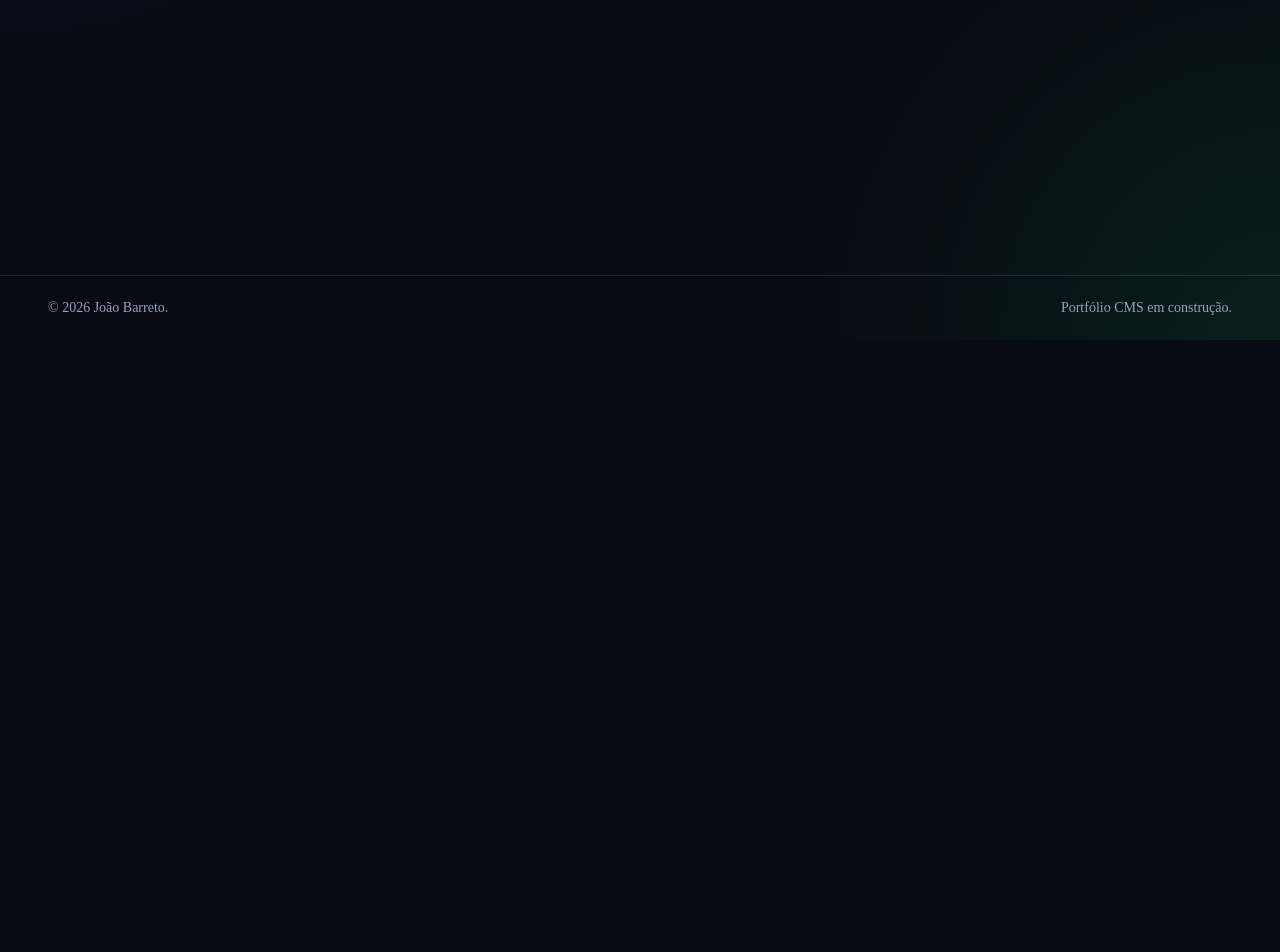
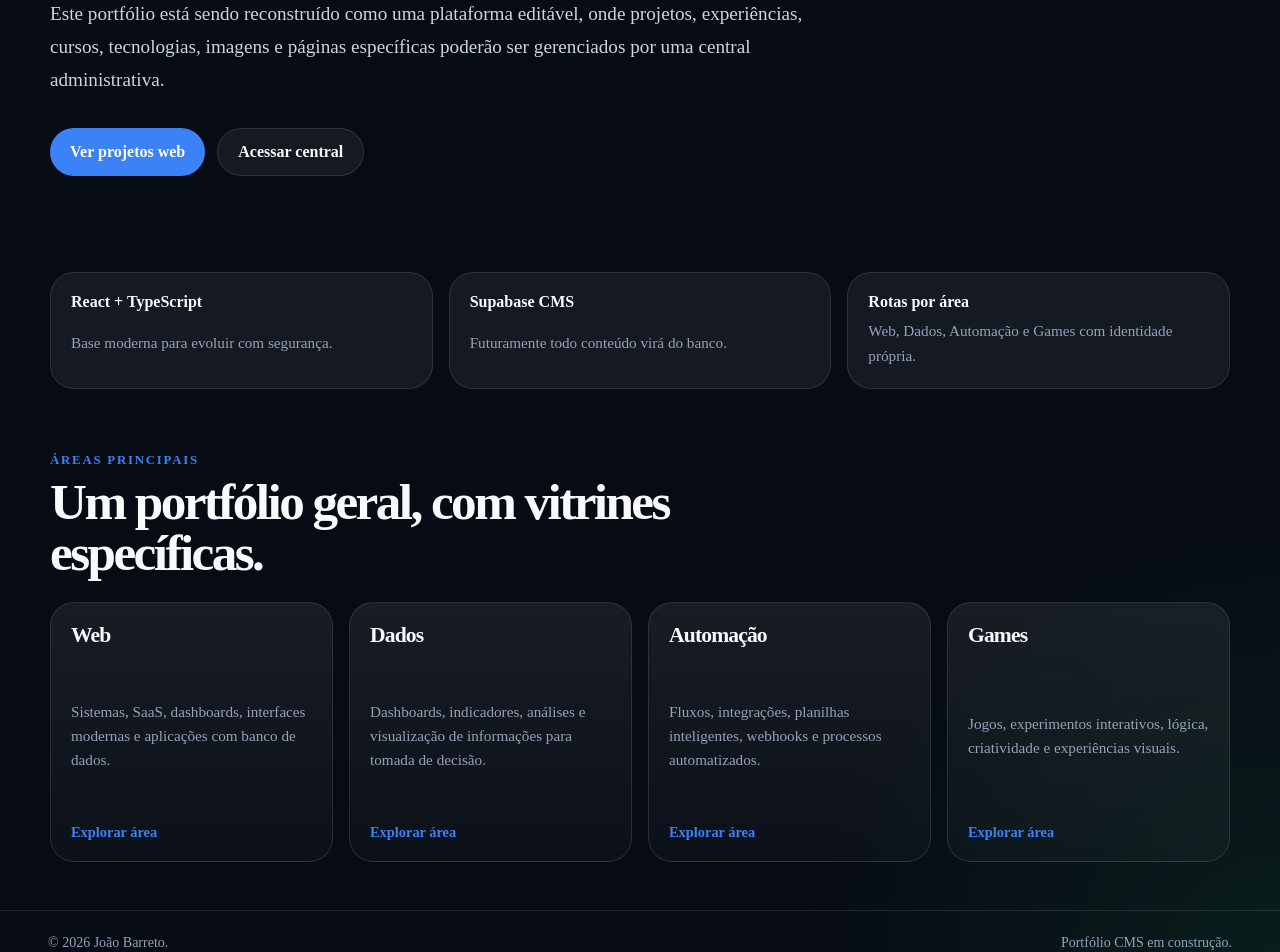
Before and after one commit to JoaoBarreto35/portfolio_cms_react_ts, a React (Vite) app: page / in a window 1280 px wide. Shown: the part 460-1412 px from the top of the page. Before the commit the page ends 800 px from the top, so only its background shows below. Built offline with nearby package versions, Linux system fonts and the light colour scheme.

Commit message:
feat: add home page structure

```diff
--- a/src/features/portfolio/pages/HomePage/index.tsx
+++ b/src/features/portfolio/pages/HomePage/index.tsx
@@ -1,7 +1,90 @@
-export function HomePage(){
-    return(
-        <section>
-            <p> Home Page</p>
-        </section>
-    );
+import { Link } from "react-router-dom";
+
+import styles from "./styles.module.css";
+
+const portfolioAreas = [
+  {
+    title: "Web",
+    description: "Sistemas, SaaS, dashboards, interfaces modernas e aplicações com banco de dados.",
+    href: "/web",
+  },
+  {
+    title: "Dados",
+    description: "Dashboards, indicadores, análises e visualização de informações para tomada de decisão.",
+    href: "/data-analytics",
+  },
+  {
+    title: "Automação",
+    description: "Fluxos, integrações, planilhas inteligentes, webhooks e processos automatizados.",
+    href: "/automation",
+  },
+  {
+    title: "Games",
+    description: "Jogos, experimentos interativos, lógica, criatividade e experiências visuais.",
+    href: "/game",
+  },
+];
+
+export function HomePage() {
+  return (
+    <div className={styles.page}>
+      <section className={styles.hero}>
+        <p className={styles.eyebrow}>Portfolio CMS pessoal</p>
+
+        <h1>
+          João Barreto — sistemas, dados e automações para resolver problemas reais.
+        </h1>
+
+        <p className={styles.description}>
+          Este portfólio está sendo reconstruído como uma plataforma editável,
+          onde projetos, experiências, cursos, tecnologias, imagens e páginas
+          específicas poderão ser gerenciados por uma central administrativa.
+        </p>
+
+        <div className={styles.actions}>
+          <Link to="/web" className={styles.primaryAction}>
+            Ver projetos web
+          </Link>
+
+          <Link to="/admin" className={styles.secondaryAction}>
+            Acessar central
+          </Link>
+        </div>
+      </section>
+
+      <section className={styles.statusGrid} aria-label="Resumo do projeto">
+        <div className={styles.statusCard}>
+          <strong>React + TypeScript</strong>
+          <span>Base moderna para evoluir com segurança.</span>
+        </div>
+
+        <div className={styles.statusCard}>
+          <strong>Supabase CMS</strong>
+          <span>Futuramente todo conteúdo virá do banco.</span>
+        </div>
+
+        <div className={styles.statusCard}>
+          <strong>Rotas por área</strong>
+          <span>Web, Dados, Automação e Games com identidade própria.</span>
+        </div>
+      </section>
+
+      <section className={styles.areas} aria-label="Áreas do portfólio">
+        <div className={styles.sectionHeader}>
+          <p>Áreas principais</p>
+          <h2>Um portfólio geral, com vitrines específicas.</h2>
+        </div>
+
+        <div className={styles.areaGrid}>
+          {portfolioAreas.map((area) => (
+            <Link key={area.href} to={area.href} className={styles.areaCard}>
+              <h3>{area.title}</h3>
+              <p>{area.description}</p>
+              <span>Explorar área</span>
+            </Link>
+          ))}
+        </div>
+      </section>
+    </div>
+  );
 }
--- /dev/null
+++ b/src/features/portfolio/pages/HomePage/styles.module.css
@@ -0,0 +1,201 @@
+.page {
+    display: grid;
+    gap: var(--space-16);
+  }
+
+  .hero {
+    display: grid;
+    gap: var(--space-5);
+    padding: var(--space-12) 0 var(--space-8);
+  }
+
+  .eyebrow {
+    margin: 0;
+    color: var(--color-primary);
+    font-size: 0.85rem;
+    font-weight: 800;
+    letter-spacing: 0.14em;
+    text-transform: uppercase;
+  }
+
+  .hero h1 {
+    max-width: 980px;
+    margin: 0;
+    font-size: clamp(2.5rem, 7vw, 5.8rem);
+    line-height: 0.95;
+    letter-spacing: -0.07em;
+  }
+
+  .description {
+    max-width: 780px;
+    margin: 0;
+    color: var(--color-text-soft);
+    font-size: clamp(1rem, 2vw, 1.2rem);
+    line-height: 1.7;
+  }
+
+  .actions {
+    display: flex;
+    flex-wrap: wrap;
+    gap: var(--space-3);
+    margin-top: var(--space-3);
+  }
+
+  .primaryAction,
+  .secondaryAction {
+    display: inline-flex;
+    min-height: 3rem;
+    align-items: center;
+    justify-content: center;
+    padding: 0 var(--space-5);
+    border-radius: var(--radius-full);
+    font-weight: 800;
+    text-decoration: none;
+    transition:
+      transform var(--transition-fast),
+      border-color var(--transition-fast),
+      background var(--transition-fast);
+  }
+
+  .primaryAction {
+    background: var(--color-primary);
+    color: white;
+  }
+
+  .secondaryAction {
+    border: 1px solid var(--color-border);
+    background: var(--color-surface-soft);
+    color: var(--color-text);
+  }
+
+  .primaryAction:hover,
+  .secondaryAction:hover {
+    transform: translateY(-2px);
+  }
+
+  .statusGrid {
+    display: grid;
+    grid-template-columns: repeat(3, minmax(0, 1fr));
+    gap: var(--space-4);
+  }
+
+  .statusCard {
+    display: grid;
+    gap: var(--space-2);
+    padding: var(--space-5);
+    border: 1px solid var(--color-border);
+    border-radius: var(--radius-2xl);
+    background: var(--color-surface-soft);
+  }
+
+  .statusCard strong {
+    font-size: 1rem;
+  }
+
+  .statusCard span {
+    color: var(--color-muted);
+    font-size: 0.95rem;
+    line-height: 1.6;
+  }
+
+  .areas {
+    display: grid;
+    gap: var(--space-6);
+  }
+
+  .sectionHeader {
+    display: grid;
+    gap: var(--space-2);
+  }
+
+  .sectionHeader p {
+    margin: 0;
+    color: var(--color-primary);
+    font-size: 0.8rem;
+    font-weight: 800;
+    letter-spacing: 0.14em;
+    text-transform: uppercase;
+  }
+
+  .sectionHeader h2 {
+    max-width: 720px;
+    margin: 0;
+    font-size: clamp(2rem, 4vw, 3.4rem);
+    line-height: 1;
+    letter-spacing: -0.05em;
+  }
+
+  .areaGrid {
+    display: grid;
+    grid-template-columns: repeat(4, minmax(0, 1fr));
+    gap: var(--space-4);
+  }
+
+  .areaCard {
+    display: flex;
+    min-height: 260px;
+    flex-direction: column;
+    justify-content: space-between;
+    gap: var(--space-4);
+    padding: var(--space-5);
+    border: 1px solid var(--color-border);
+    border-radius: var(--radius-2xl);
+    background:
+      linear-gradient(180deg, rgba(255, 255, 255, 0.07), rgba(255, 255, 255, 0.025));
+    color: var(--color-text);
+    text-decoration: none;
+    transition:
+      transform var(--transition-default),
+      border-color var(--transition-default),
+      background var(--transition-default);
+  }
+
+  .areaCard:hover {
+    border-color: rgba(59, 130, 246, 0.55);
+    transform: translateY(-4px);
+  }
+
+  .areaCard h3 {
+    margin: 0;
+    font-size: 1.35rem;
+    letter-spacing: -0.04em;
+  }
+
+  .areaCard p {
+    margin: 0;
+    color: var(--color-muted);
+    font-size: 0.95rem;
+    line-height: 1.6;
+  }
+
+  .areaCard span {
+    color: var(--color-primary);
+    font-size: 0.9rem;
+    font-weight: 800;
+  }
+
+  @media (max-width: 980px) {
+    .statusGrid,
+    .areaGrid {
+      grid-template-columns: repeat(2, minmax(0, 1fr));
+    }
+  }
+
+  @media (max-width: 620px) {
+    .page {
+      gap: var(--space-12);
+    }
+
+    .hero {
+      padding-top: var(--space-8);
+    }
+
+    .statusGrid,
+    .areaGrid {
+      grid-template-columns: 1fr;
+    }
+
+    .areaCard {
+      min-height: 220px;
+    }
+  }
```
